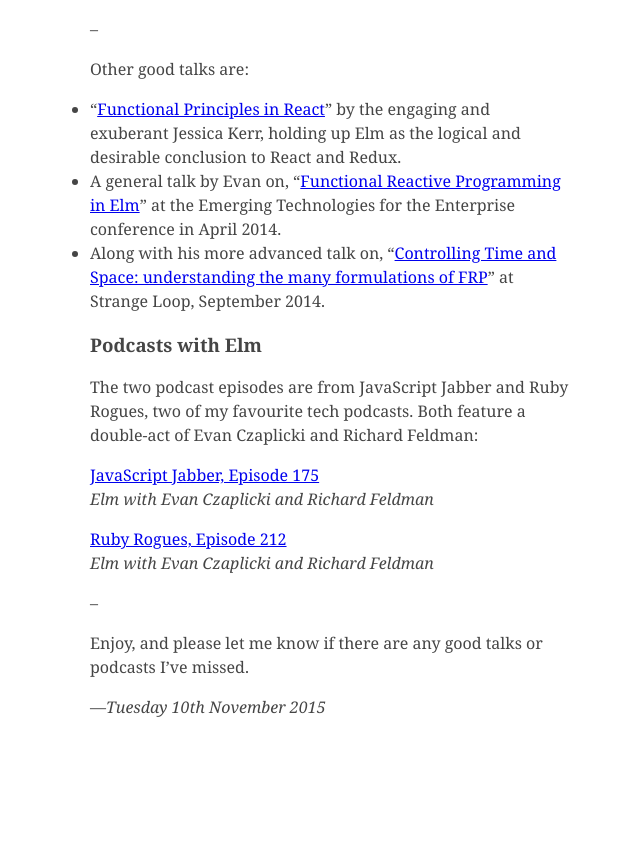
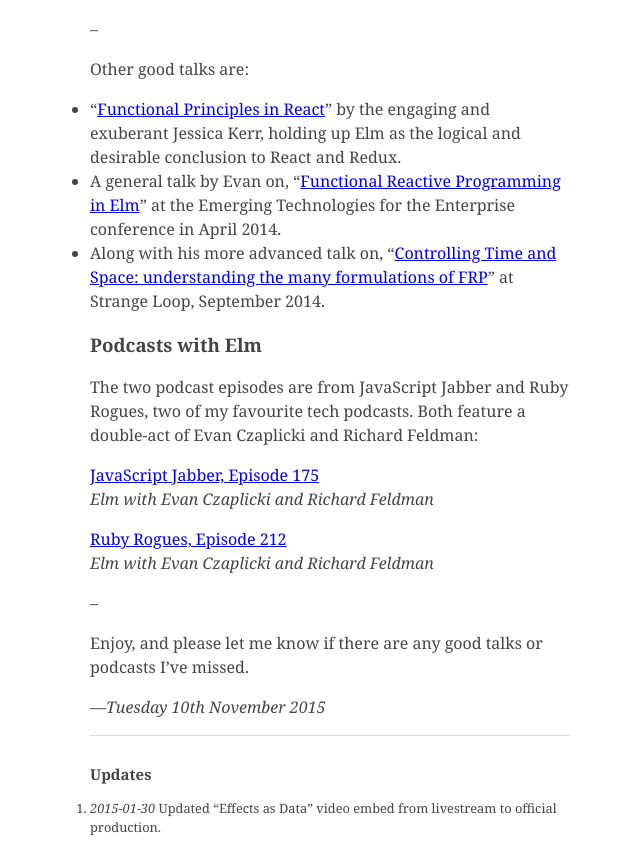
Before and after one commit to pootsbook/crossingtherubicon, a Jekyll site: the page built from _posts/2015-11-10-elm-playlist.md, in a window 1280 px wide and 900 px high, scrolled down 2120 px, cut to the strip 34-900 px from the top of the window. Shown: the whole strip, without its empty margins (310-950 px from the left). Built offline with Jekyll 4.4.1, drawn with Linux system fonts in a browser that asks for light colours; comment, search, counter and statistics services are not loaded; before the commit the page ends 2905 px from its top, so only the background shows below that.

Commit message:
Update video link for Effects as Data

```diff
--- a/_posts/2015-11-10-elm-playlist.md
+++ b/_posts/2015-11-10-elm-playlist.md
@@ -37,7 +37,7 @@
 
 Richard returns with another instalment at the recently held Reactive Conference in Europe. This is the practical argument for Elm from first principles. His delivery is masterful, and I don’t think I’ve ever seen an audience break into spontaneous applause at the mere mention of a programming language.
 
-<iframe width="560" height="315" src="https://www.youtube.com/embed/9cIEtC-V2XE?start=10200" frameborder="0" allowfullscreen></iframe>
+<iframe width="560" height="315" src="https://www.youtube.com/watch?v=6EdXaWfoslc" frameborder="0" allowfullscreen></iframe>
 
 --
 
@@ -67,5 +67,13 @@
 
 —*Tuesday 10th November 2015*
 
+<div class="footnotes">
+  <h3>Updates</h3>
+  <ol>
+    <li><em>2015-01-30</em> Updated “Effects as Data” video embed from livestream to official production.</li>
+  </ol>
+</div>
+
+
 [jj]: https://devchat.tv/js-jabber/175-jsj-elm-with-evan-czaplicki-and-richard-feldman
 [rr]: https://devchat.tv/ruby-rogues/212-rr-elm-with-richard-feldman-and-evan-czaplicki
```
